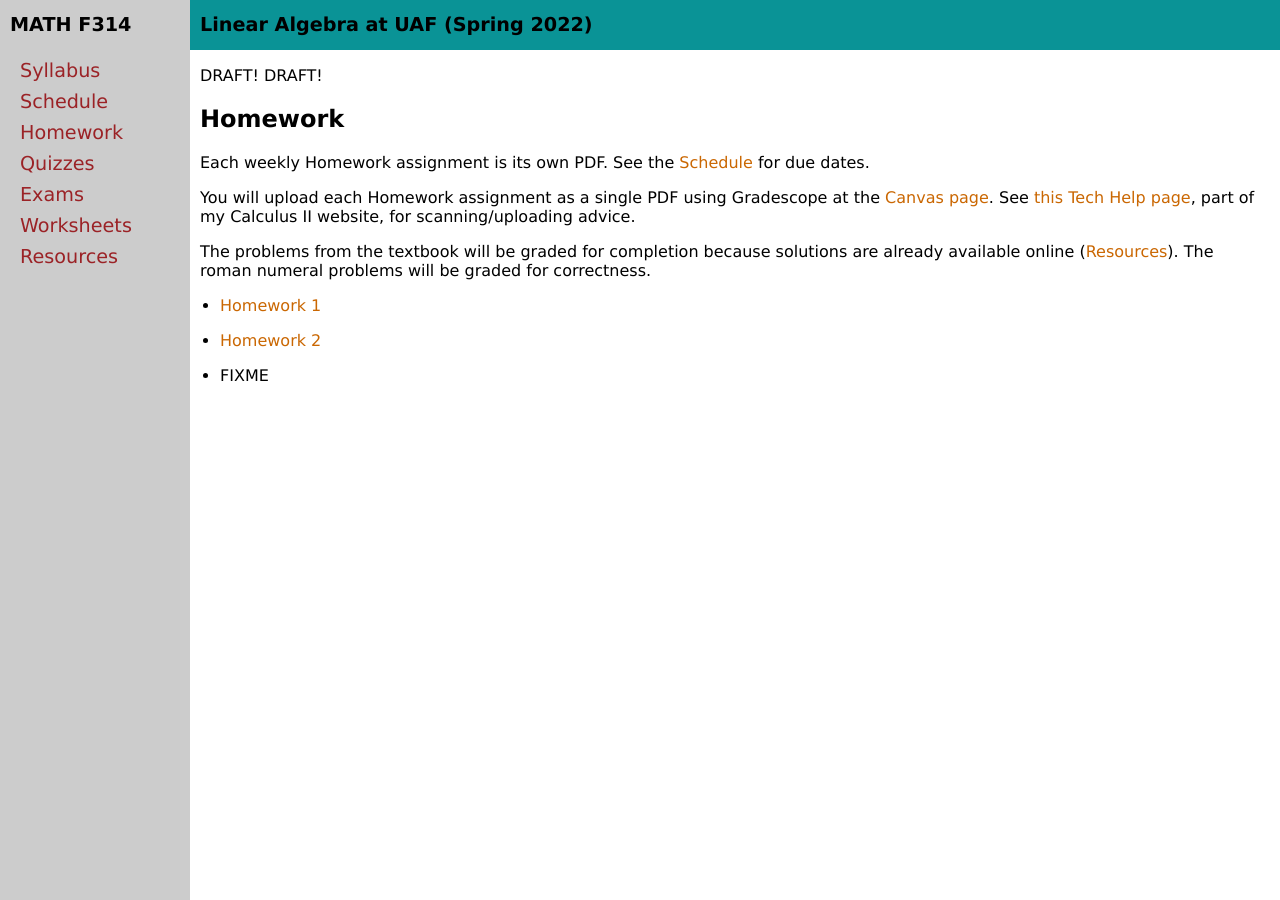
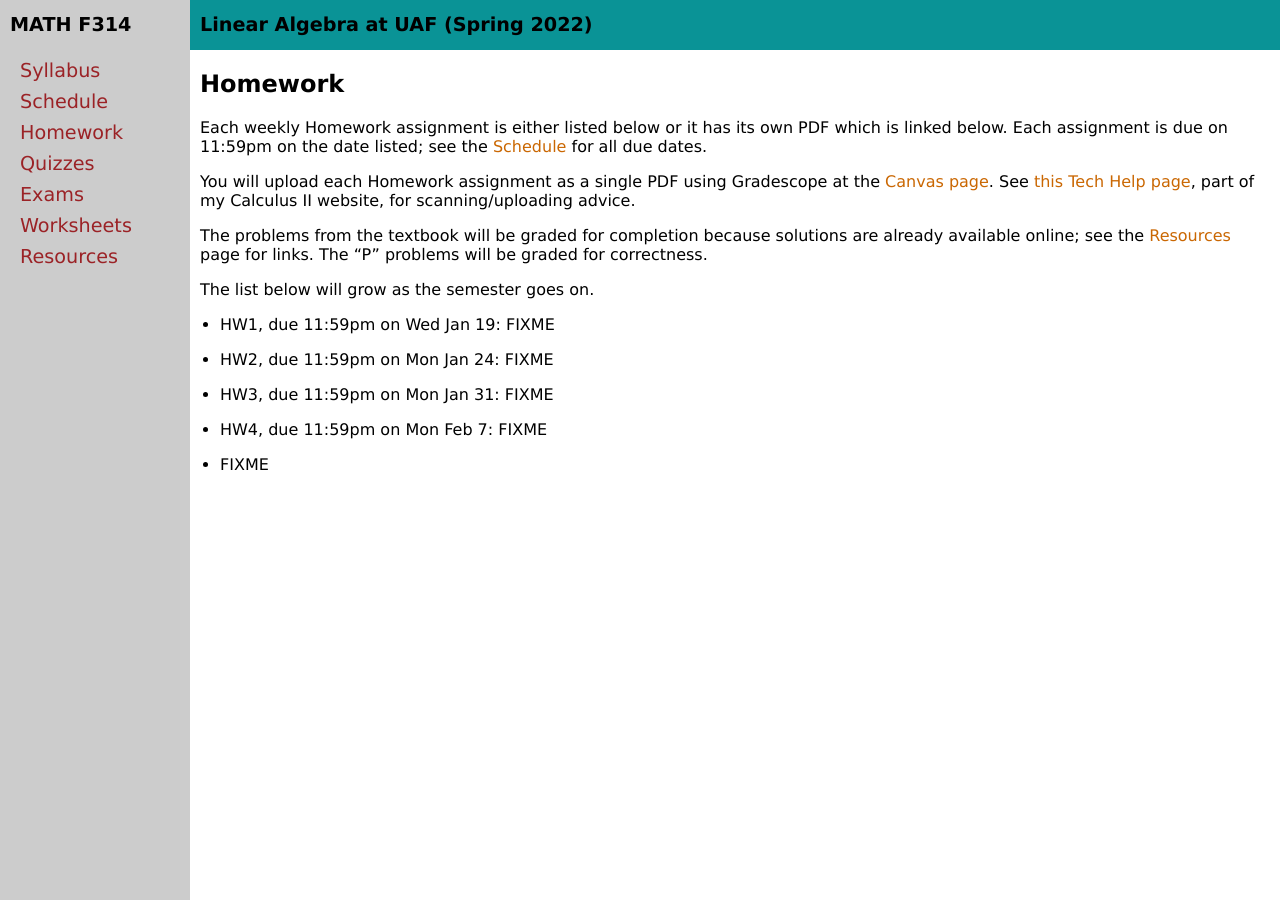
Before and after one commit to bueler/math314, a Jekyll site: the page built from homework.md, in a window 1280 px wide. Built offline with Jekyll 4.4.1, drawn with Linux system fonts in a browser that asks for light colours.

Commit message:
Clarify.

```diff
--- a/homework.md
+++ b/homework.md
@@ -3,18 +3,22 @@ layout: course-page
 title: Homework
 ---
 
-DRAFT! DRAFT!
-
 ## Homework
 
-Each weekly Homework assignment is its own PDF.  See the [Schedule](assets/general/schedule.pdf) for due dates.
+Each weekly Homework assignment is either listed below or it has its own PDF which is linked below.  Each assignment is due on 11:59pm on the date listed; see the [Schedule](assets/general/schedule.pdf) for all due dates.
 
 You will upload each Homework assignment as a single PDF using Gradescope at the [Canvas page](https://canvas.alaska.edu/courses/7017).  See [this Tech Help page](https://bueler.github.io/calc2/techHelp.html), part of my Calculus II website, for scanning/uploading advice.
 
-The problems from the textbook will be graded for completion because solutions are already available online ([Resources](resources.html)).  The roman numeral problems will be graded for correctness.
+The problems from the textbook will be graded for completion because solutions are already available online; see the [Resources](resources.html) page for links.  The "P" problems will be graded for correctness.
 
-* [Homework 1](assets/homework/hw1.pdf)
+The list below will grow as the semester goes on.
 
-* [Homework 2](assets/homework/hw2.pdf)
+* HW1, due 11:59pm on Wed Jan 19: FIXME
+
+* HW2, due 11:59pm on Mon Jan 24: FIXME
+
+* HW3, due 11:59pm on Mon Jan 31: FIXME
+
+* HW4, due 11:59pm on Mon Feb 7: FIXME
 
 * FIXME
```
Also changed, not shown: index.md (+2 -6 lines).
